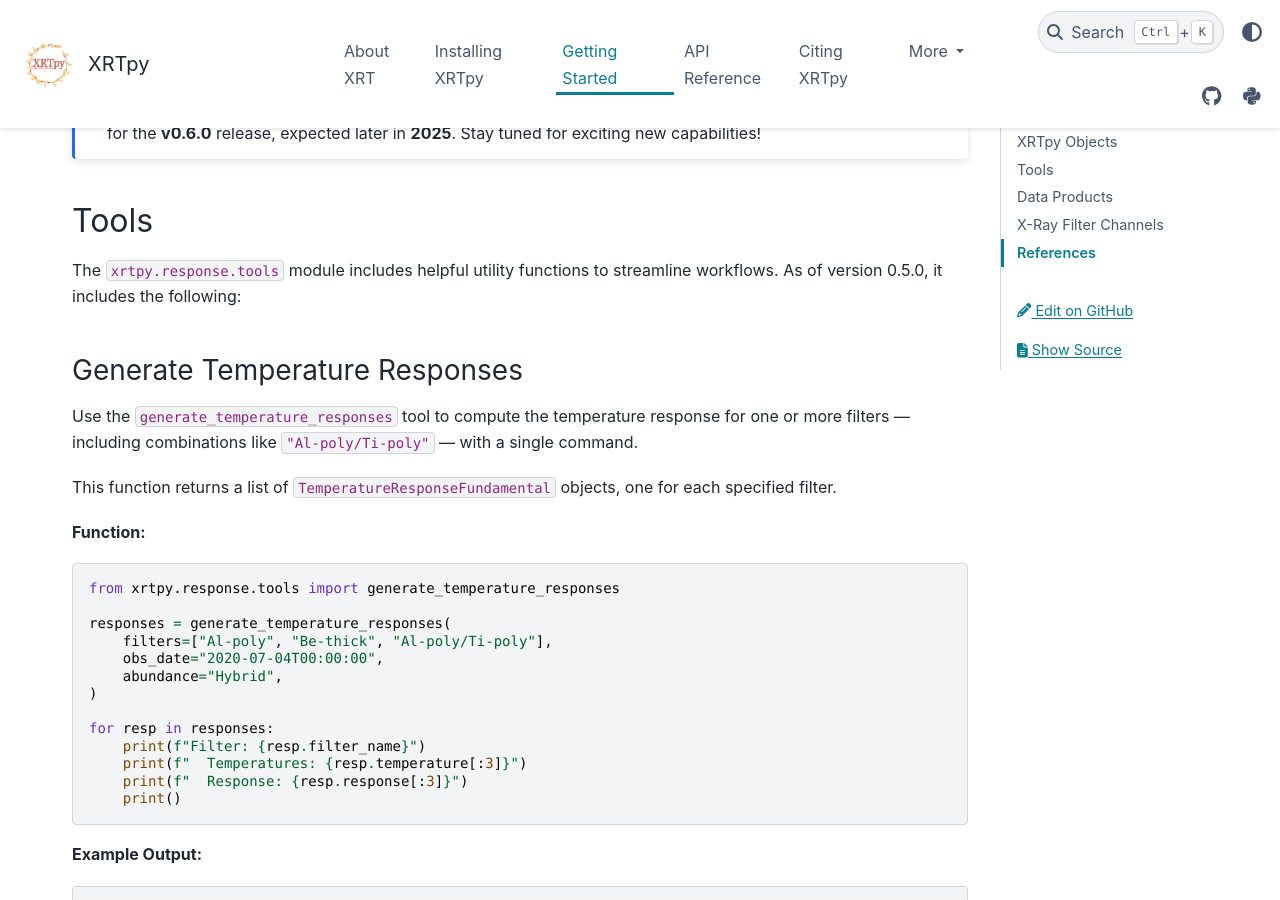
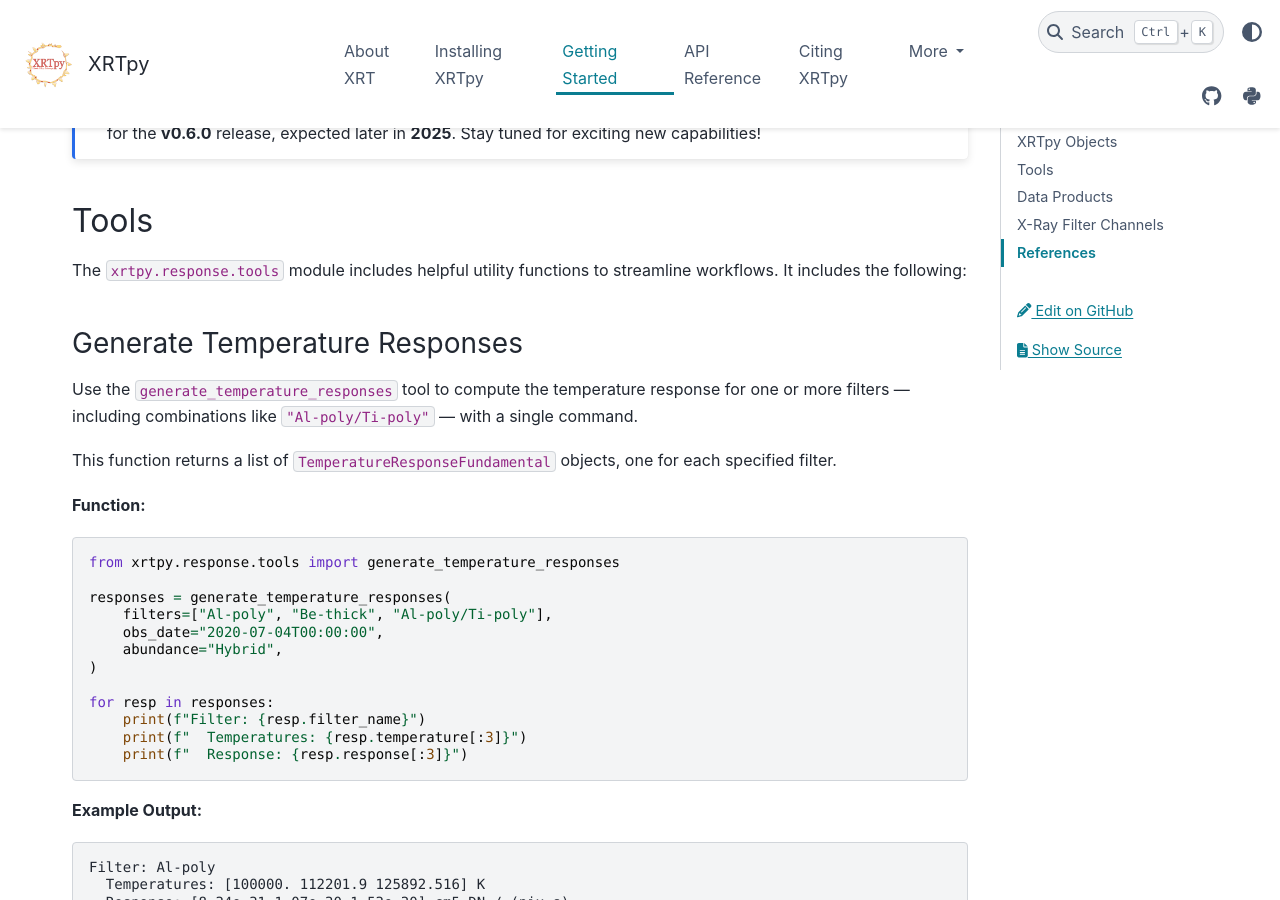
Before and after one commit to HinodeXRT/xrtpy, a Sphinx documentation site: the page built from docs/getting_started.rst, in a window 1280 px wide and 900 px high, scrolled down 2096 px. Built offline with Sphinx 7.4.7 and the PyData theme 0.15.4, drawn with Linux system fonts in a browser that asks for light colours; pages that are not in the unit, such as notebooks, are missing from menus; the version number could not be read and is left out; cross-references to code outside the pages are shown as plain code; some of the changed text lies outside the part shown.

Commit message:
Final minor updates to text

````diff
--- a/docs/getting_started.rst
+++ b/docs/getting_started.rst
@@ -45,7 +45,7 @@ XRTpy calculates the temperature response of XRT filter channels using the CHIAN
 Deriving Temperature and Emission Measure
 -----------------------------------------
 
-The ``temperature_from_filter_ratio``` function allows you to derive plasma temperature and emission measure from a pair of XRT images using the filter-ratio method. This mirrors the logic in the SolarSoft IDL routine of the same name. A usage example is available in the Examples section.
+The ``temperature_from_filter_ratio`` function allows you to derive plasma temperature and emission measure from a pair of XRT images using the filter-ratio method. This mirrors the logic in the SolarSoft IDL routine of the same name. A usage example is available in the Examples section.
 
 Image Deconvolution with the PSF
 --------------------------------
@@ -85,7 +85,7 @@ You may also pass the ``abundance_model`` keyword to ``temperature_from_filter_r
 Tools
 *****
 
-The ``xrtpy.response.tools`` module includes helpful utility functions to streamline workflows. As of version 0.5.0, it includes the following:
+The ``xrtpy.response.tools`` module includes helpful utility functions to streamline workflows. It includes the following:
 
 Generate Temperature Responses
 ------------------------------
@@ -110,7 +110,7 @@ This function returns a list of ``TemperatureResponseFundamental`` objects, one
        print(f"Filter: {resp.filter_name}")
        print(f"  Temperatures: {resp.temperature[:3]}")
        print(f"  Response: {resp.response[:3]}")
-       print()
+
 
 **Example Output:**
 
@@ -135,7 +135,6 @@ Each response object has the following attributes:
 - ``response`` — Temperature response function (Astropy Quantity in cm⁵ DN / (pix s))
 
 This tool is useful on its own, but it also serves as a foundation for upcoming **Differential Emission Measure (DEM)** workflows in XRTpy.
-
 
 
 Data Products
````
